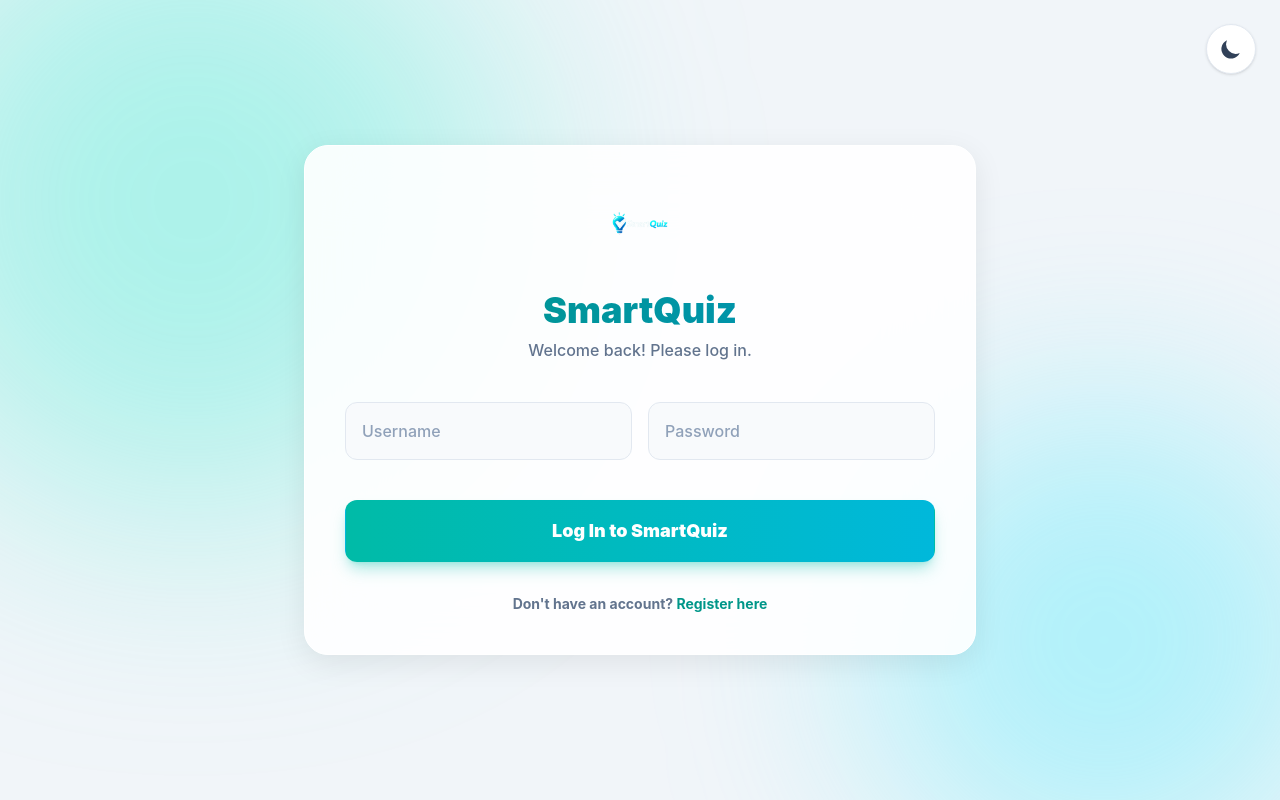
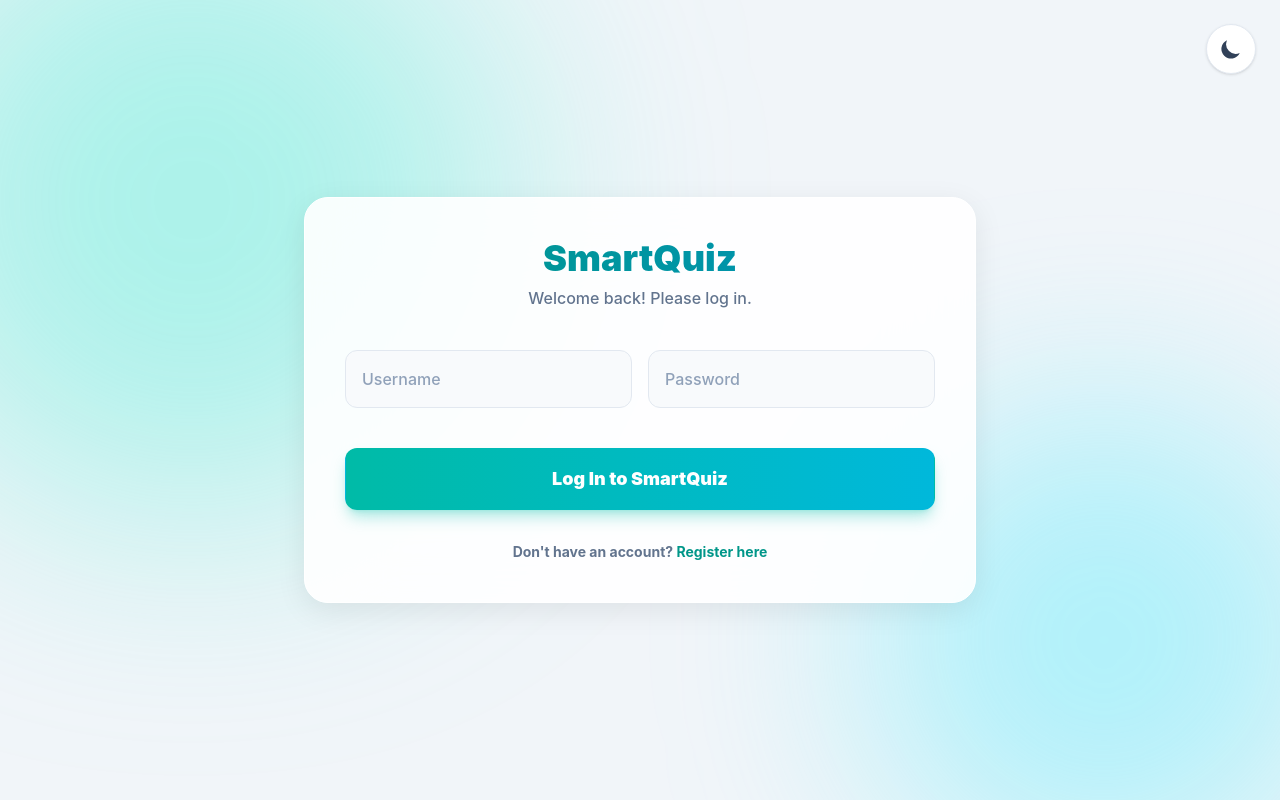
Before and after one commit to gayanviduranga95/smartquiz-frontend, a React (Vite) app: page / in a window 1280 px wide. Built offline with nearby package versions, Linux system fonts and the light colour scheme.

Commit message:
Remove logo icon from login page

```diff
--- a/src/pages/Login.jsx
+++ b/src/pages/Login.jsx
@@ -145,14 +145,6 @@ export default function Login() {
 
       <div className={`backdrop-blur-2xl p-10 rounded-3xl w-full max-w-2xl border z-10 relative transition-all duration-500 ${cardBg}`}>
 
-        <div className="flex items-center justify-center mb-6 gap-3 group">
-          <img
-            src="/assets/logo.png"
-            alt="SmartQuiz Logo"
-            className="h-20 object-contain transition-transform duration-300 group-hover:scale-105"
-            loading="lazy"
-          />
-        </div>
         <h1 className={`text-4xl font-black text-center text-transparent bg-clip-text bg-gradient-to-r mb-2 ${titleGradient}`}>SmartQuiz</h1>
         <p className={`text-center mb-8 font-medium ${textSecondary}`}>
           {isLogin ? 'Welcome back! Please log in.' : 'Complete your profile to get started.'}
```
